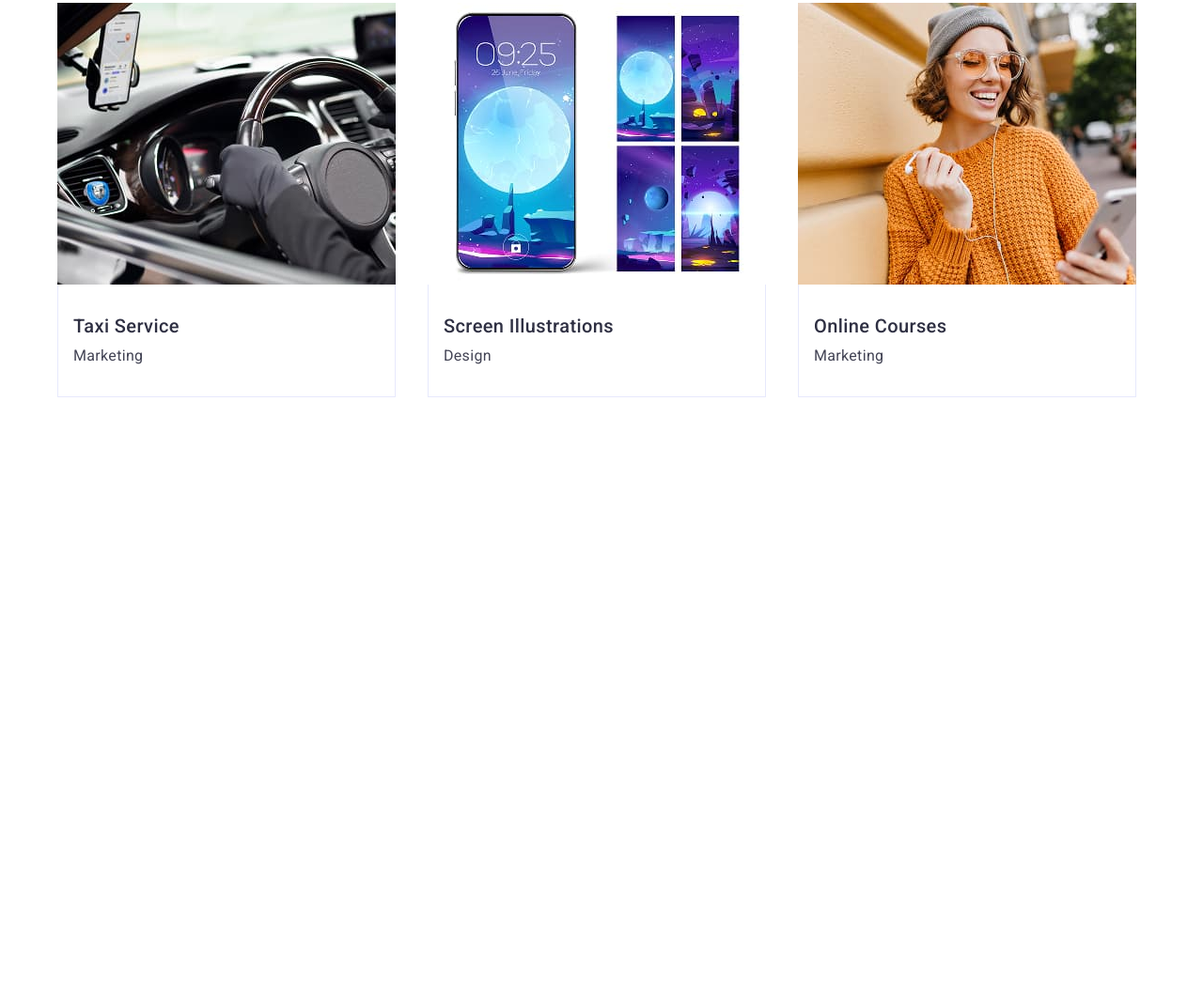
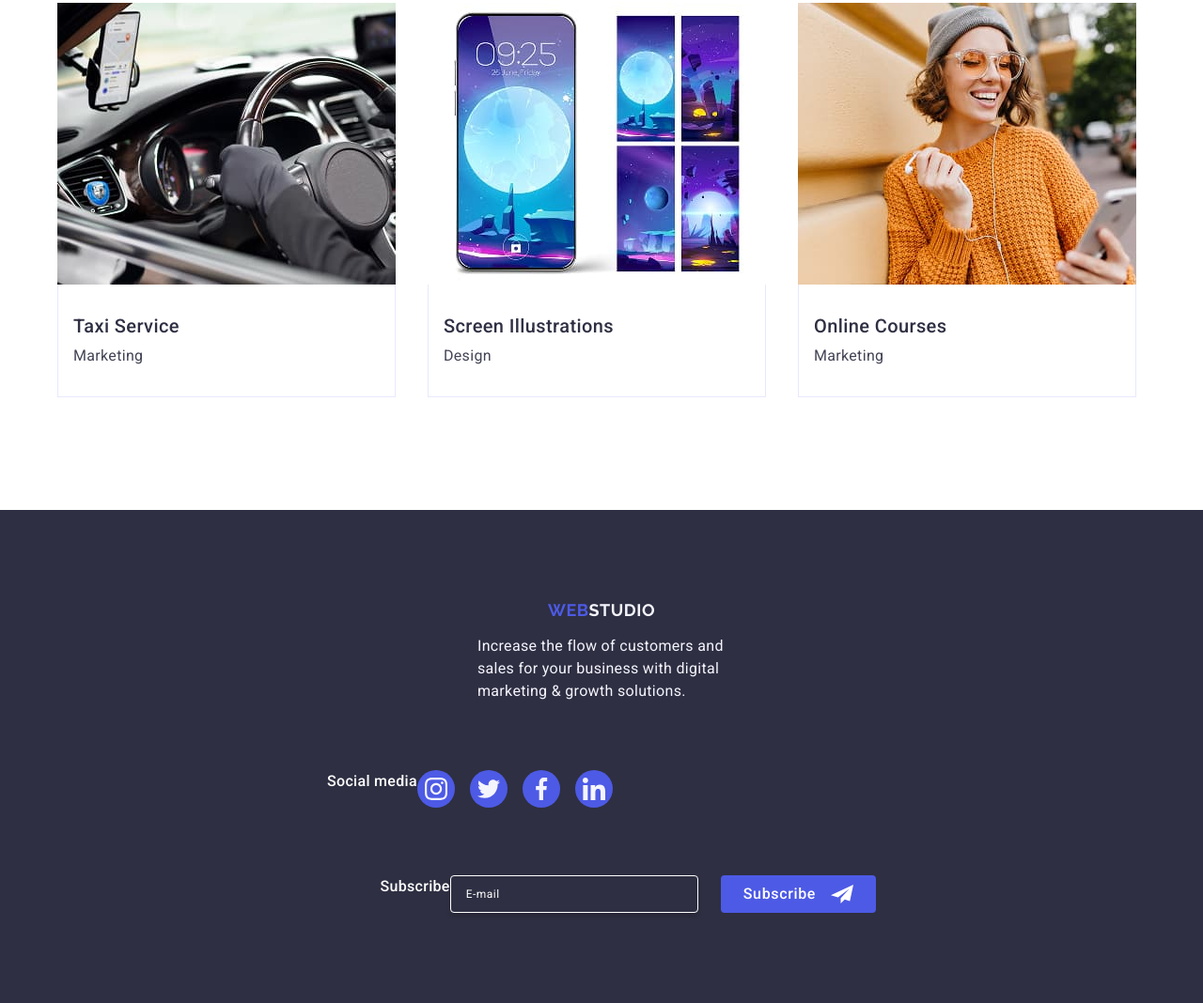
Before and after one commit to Edward-lyss/goit-markup-hw-06, a plain HTML site: page index.html in a window 1280 px wide. Shown: the part 1957-3025 px from the top of the page at 94% size. Before the commit the page ends 2500 px from the top, so only its background shows below. Drawn offline with nearby package versions, Linux system fonts and the light colour scheme.

Commit message:
footer mob

```diff
--- a/css/styles.css
+++ b/css/styles.css
@@ -438,8 +438,10 @@ button {
 
 .footer {
   background-color: #2e2f42;
-  padding-top: 100px;
-  padding-bottom: 100px;
+  /* padding-top: 100px;
+  padding-bottom: 100px; */
+  padding-top: 96px;
+  padding-bottom: 96px;
 }
 
 .footer-logo-accent {
@@ -452,20 +454,28 @@ button {
 }
 
 .fotter-logo {
-  display: inline-block;
+  /* display: inline-block; */
+  display: flex;
+  justify-content: center;
   margin-bottom: 16px;
 }
 
 .footer-container {
   display: flex;
-  align-items: baseline;
+  /* align-items: baseline; */
+  flex-wrap: wrap;
+  gap: 72px;
 }
 
 .footer-container-logo {
-  margin-right: 120px;
+  margin: auto;
 }
 
-.footer-container-soc {}
+.footer-container-soc {
+  display: flex;
+  flex-wrap: wrap;
+  justify-content: center;
+}
 
 .footer-soc-text {
   font-weight: 500;
@@ -480,7 +490,8 @@ button {
 
 .fotter-form-container {
   display: flex;
-  flex-direction: column;
+  /* flex-direction: column; */
+  flex-wrap: wrap;
   justify-content: center;
   margin-left: auto;
 }
@@ -496,7 +507,9 @@ button {
 
 .fotter-form {
   display: flex;
+  flex-wrap: wrap;
   gap: 24px;
+  justify-content: center;
 }
 
 .footer-label {
@@ -525,7 +538,6 @@ button {
 
 .footer-btn {
   display: flex;
-  justify-content: space-between;
   align-items: center;
   justify-content: center;
   font-weight: 500;
@@ -817,7 +829,8 @@ button {
     width: 768px;
   }
 
-  .team .container {
+  .team .container,
+  .footer .container {
     max-width: 584px;
   }
 
@@ -840,6 +853,7 @@ button {
   .team-list {
     gap: 64px 24px;
   }
+
 }
 
 /* --------------------------DESCkTOP-------------------------- */
@@ -849,7 +863,8 @@ button {
     padding: 0;
   }
 
-  .team .container {
+  .team .container,
+  .footer .container {
     width: 1158px;
     padding: 0;
   }
--- a/index.html
+++ b/index.html
@@ -595,7 +595,7 @@
       </section>
     </main>
 
-    <!-- <footer class="footer">
+    <footer class="footer">
       <div class="container footer-container">
         <div class="footer-container-logo">
           <a
@@ -698,7 +698,7 @@
           </form>
         </div>
       </div>
-    </footer> -->
+    </footer>
 
     <div class="backdrop">
       <div class="modal">
```
